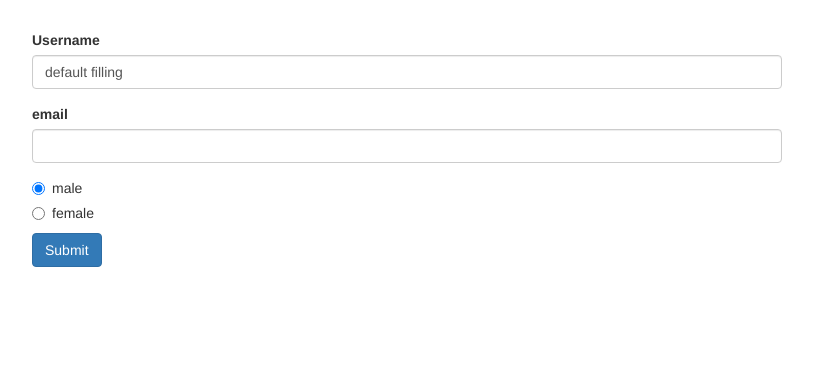
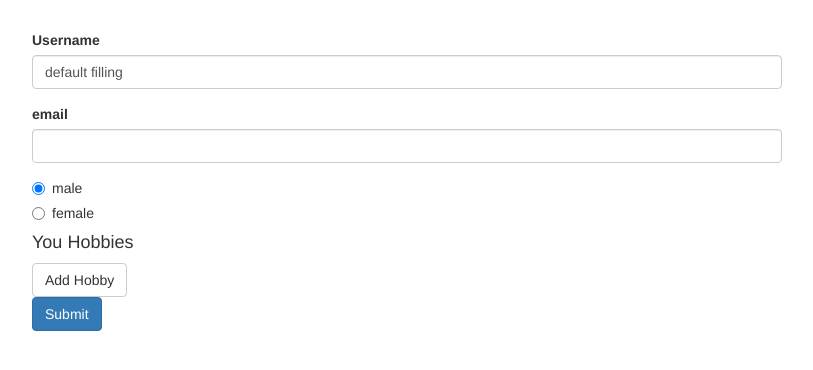
Before and after one commit to dan-kiss-dev-this/angular-forms-reactive, an Angular app: page / in a window 1280 px wide. Shown: the top 370 px of the page, without its empty margins (233-1046 px from the left). Built offline with nearby package versions, Linux system fonts and the light colour scheme.

Commit message:
add reactive form with array based form control

```diff
--- a/src/app/app.component.html
+++ b/src/app/app.component.html
@@ -19,6 +19,14 @@
             <input formControlName="gender" type="radio" [value]="gender">{{ gender }}
           </label>
         </div>
+        <div formArrayName="hobbies">
+          <h4>You Hobbies</h4>
+          <button class="btn btn-default" type="button" (click)="onAddHobby()">Add Hobby</button>
+
+          <div class="form-group" *ngFor="let hobbyControl of signupForm.get('hobbies').controls; let i = index">
+            <input type="text" class="form-control" [formControlName]="i">
+          </div>
+        </div>
         <button class="btn btn-primary" type="submit">Submit</button>
       </form>
     </div>
--- a/src/app/app.component.ts
+++ b/src/app/app.component.ts
@@ -1,5 +1,5 @@
 import {Component, OnInit} from '@angular/core';
-import {FormControl, FormGroup, Validators} from '@angular/forms';
+import {FormArray, FormControl, FormGroup, Validators} from '@angular/forms';
 
 @Component({
   selector: 'app-root',
@@ -16,11 +16,17 @@
         'username': new FormControl('default filling', Validators.required),
         'email': new FormControl(null, [Validators.required, Validators.email]),
       }),
-      'gender': new FormControl('male')
+      'gender': new FormControl('male'),
+      'hobbies': new FormArray([])
     });
   }
 
   onSubmit() {
-    console.log(this.signupForm)
+    console.log(this.signupForm);
+  }
+
+  onAddHobby() {
+    const control = new FormControl(null, Validators.required);
+    (<FormArray>this.signupForm.get('hobbies')).push(control);
   }
 }
```
